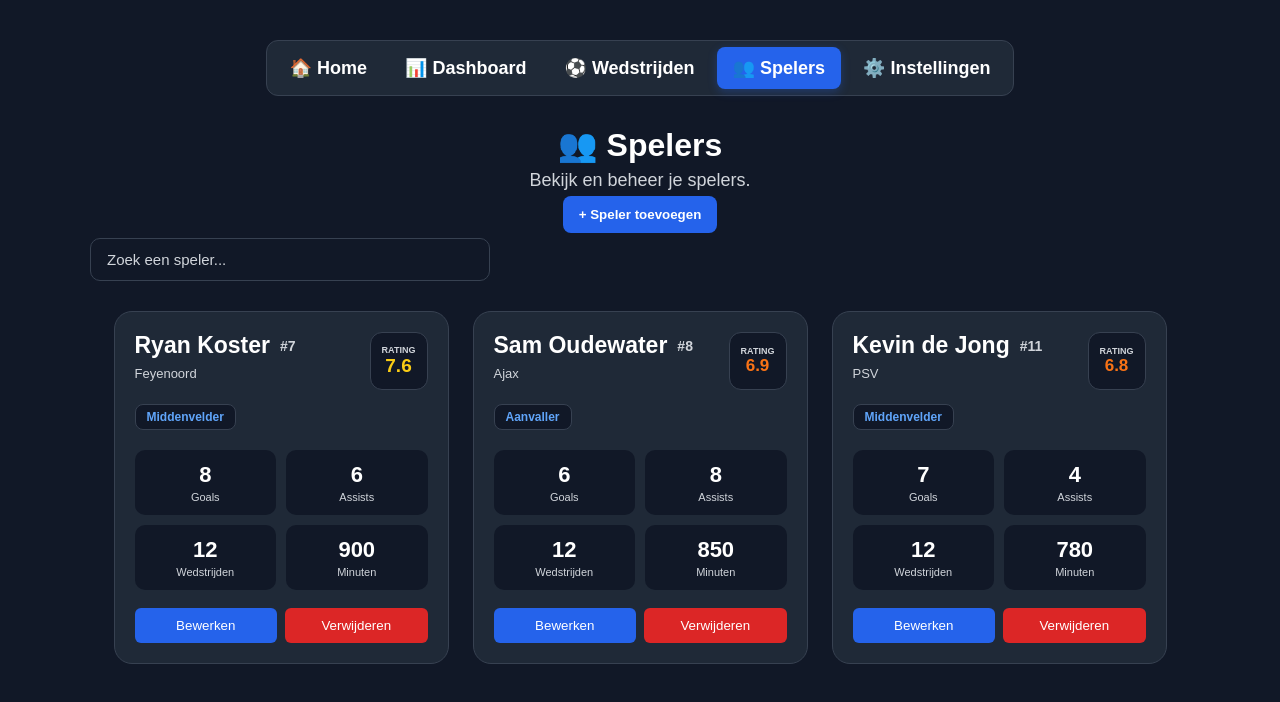
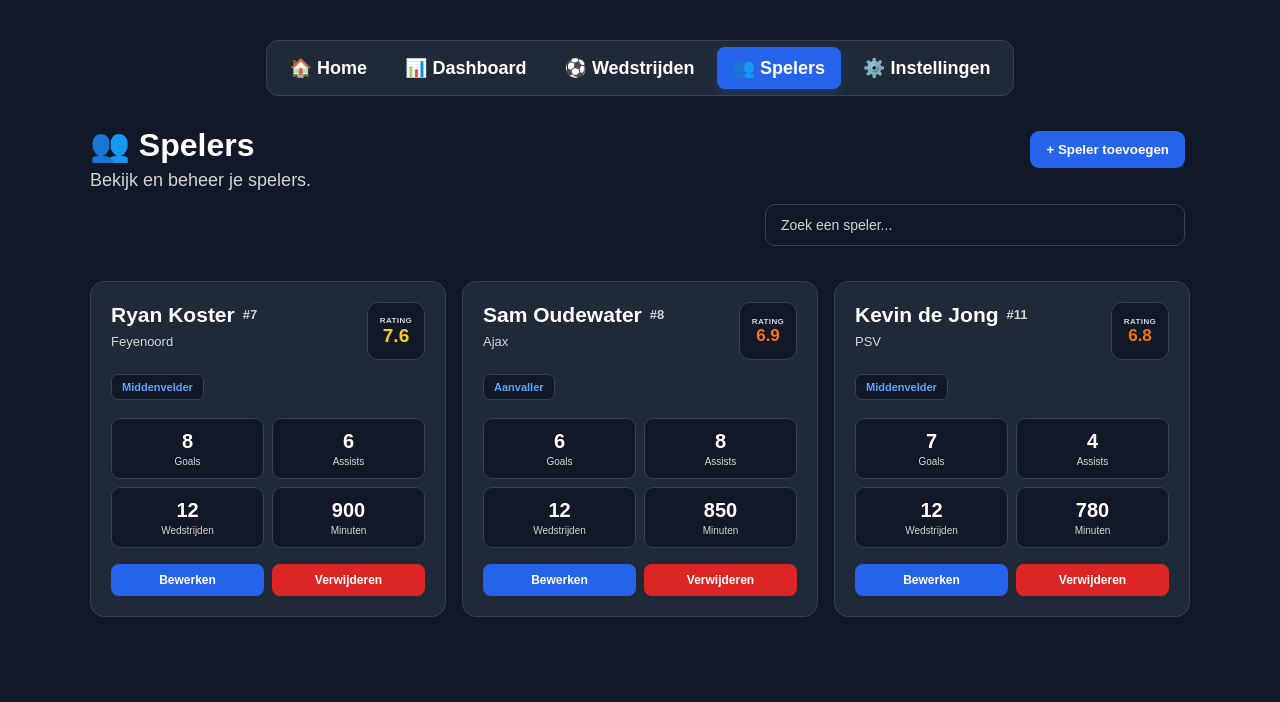
Before and after one commit to Ryan050409/simpel-design, a React (Vite) app: page /spelers in a window 1280 px wide. Shown: the top 702 px of the page. Built offline with nearby package versions, Linux system fonts and the light colour scheme.

Commit message:
thema in localstorage opslaan; bij popup voor spelers staat nu team bij

```diff
--- a/src/App.css
+++ b/src/App.css
@@ -692,16 +692,30 @@ nav a.active {
 
 .players {
   display: grid;
-  grid-template-columns: repeat(3, 335px);
-  justify-content: center;
-  gap: 24px;
+  grid-template-columns: repeat(3, minmax(0, 1fr));
+  gap: 16px;
+  width: 100%;
   max-width: 1100px;
   margin: 30px auto;
 }
 
 .players-page {
   width: 100%;
-}
+  max-width: 1100px;
+  margin: 0 auto;
+  text-align: left;
+}
+
+.players-page-header {
+  display: flex;
+  align-items: flex-start;
+  justify-content: space-between;
+  gap: 20px;
+  width: 100%;
+  margin: 0 auto 8px;
+  text-align: left;
+}
+
 .players-page-header h1,
 .matches-page-header h1,
 .dashboard-page-header h1,
@@ -709,6 +723,11 @@ nav a.active {
   margin: 0 0 6px;
 }
 
+.players-page-header .add-button {
+  flex-shrink: 0;
+  margin-left: auto;
+}
+
 .players-page-header p,
 .matches-page-header p,
 .dashboard-page-header p,
@@ -720,11 +739,12 @@ nav a.active {
 .matches-page {
   width: 100%;
 }
+
 .matches-page-actions {
   display: flex;
   flex-direction: column;
   align-items: flex-end;
-  gap: 6px;
+  gap: 8px;
 }
 
 .matches-page-actions .add-button {
@@ -735,10 +755,11 @@ nav a.active {
   margin: 0;
   justify-content: flex-end;
 }
+
 .add-button {
   flex-shrink: 0;
   padding: 11px 16px;
-  border-radius: 8px;
+  border-radius: 9px;
   background: #2563eb;
   color: white;
   text-decoration: none;
@@ -753,55 +774,59 @@ nav a.active {
   transform: translateY(-1px);
 }
 
+/* Spelerkaart */
+
 .player-card {
+  display: flex;
+  flex-direction: column;
+  min-width: 0;
   position: relative;
-  width: 100%;
   overflow: hidden;
+  padding: 20px;
+  margin: 0;
   background: var(--card-background);
   border: 1px solid var(--border-color);
-  border-radius: 18px;
-  padding: 20px;
-  margin: 0;
+  border-radius: 14px;
   color: var(--text-color);
   text-align: left;
+  cursor: pointer;
   transition:
     transform 0.2s ease,
     box-shadow 0.2s ease,
     border-color 0.2s ease;
-  cursor: pointer;
 }
 
 .player-card:hover {
   transform: translateY(-3px);
   border-color: #2563eb;
-  box-shadow: 0 10px 24px rgba(0, 0, 0, 0.22);
+  box-shadow: 0 10px 24px rgba(0, 0, 0, 0.2);
 }
 
 .player-card-header {
   display: flex;
   align-items: flex-start;
   justify-content: space-between;
-  gap: 15px;
+  gap: 14px;
 }
 
 .player-fullname-row {
   display: flex;
   align-items: center;
-  gap: 10px;
-  font-size: 22px;
+  flex-wrap: wrap;
+  gap: 8px;
 }
 
 .player-card h2 {
   margin: 0;
-  font-size: 23px;
+  color: var(--text-color);
+  font-size: 21px;
   line-height: 1.2;
-  color: var(--text-color);
 }
 
 .player-number {
   color: var(--muted-text-color);
-  font-size: 14px;
-  font-weight: bold;
+  font-size: 13px;
+  font-weight: 700;
 }
 
 .player-team {
@@ -810,23 +835,26 @@ nav a.active {
   font-size: 13px;
 }
 
+/* Rating */
+
 .player-rating {
   display: flex;
   flex-direction: column;
   align-items: center;
   justify-content: center;
   flex-shrink: 0;
-  min-width: 58px;
+  width: 58px;
   height: 58px;
   background: var(--secondary-background);
   border: 1px solid var(--border-color);
-  border-radius: 12px;
+  border-radius: 11px;
 }
 
 .player-rating span {
-  font-size: 9px;
-  color: var(--muted-text-color);
-  font-weight: bold;
+  color: var(--muted-text-color);
+  font-size: 8px;
+  font-weight: 700;
+  letter-spacing: 0.05em;
 }
 
 .rating-low {
@@ -854,57 +882,73 @@ nav a.active {
   font-size: 23px;
 }
 
+/* Positie */
+
 .player-position {
   display: inline-flex;
-  align-items: center;
+  align-self: flex-start;
   margin-top: 14px;
-  padding: 6px 11px;
-  border-radius: 8px;
+  padding: 6px 10px;
   background: var(--secondary-background);
   border: 1px solid var(--border-color);
+  border-radius: 7px;
   color: #60a5fa;
-  font-size: 12px;
+  font-size: 11px;
   font-weight: 700;
-  line-height: 1;
-}
+}
+
+/* Statistieken */
 
 .player-stats {
   display: grid;
-  grid-template-columns: repeat(2, 1fr);
-  gap: 10px;
-  margin-top: 20px;
+  grid-template-columns: repeat(2, minmax(0, 1fr));
+  gap: 8px;
+  margin-top: 18px;
 }
 
 .player-stat,
 .player-stats div {
+  min-width: 0;
+  padding: 11px 8px;
   background: var(--secondary-background);
-  border-radius: 10px;
-  padding: 12px;
+  border: 1px solid var(--border-color);
+  border-radius: 9px;
   text-align: center;
 }
 
 .player-stats strong {
   display: block;
-  font-size: 22px;
-  color: var(--text-color);
+  color: var(--text-color);
+  font-size: 20px;
+  line-height: 1.1;
 }
 
 .player-stats span {
   display: block;
-  margin-top: 3px;
-  color: var(--muted-text-color);
-  font-size: 11px;
-}
+  margin-top: 4px;
+  overflow: hidden;
+  color: var(--muted-text-color);
+  font-size: 10px;
+  text-overflow: ellipsis;
+  white-space: nowrap;
+}
+
+/* Actieknoppen */
 
 .player-actions {
   display: flex;
   gap: 8px;
-  margin-top: 18px;
+  margin-top: auto;
+  padding-top: 16px;
 }
 
 .player-actions button {
   flex: 1;
   margin: 0;
+  padding: 9px 10px;
+  border-radius: 8px;
+  font-size: 12px;
+  font-weight: 600;
 }
 
 .player-actions .edit-button {
@@ -922,7 +966,6 @@ nav a.active {
 .player-actions .delete-button:hover {
   background: #b91c1c;
 }
-
 /* Modal */
 
 .modal-overlay {
@@ -1543,25 +1586,20 @@ nav a.active {
 
 .player-search {
   width: 100%;
-  max-width: 1100px;
-  margin: 0 auto 20px;
-  text-align: left;
+  margin: 0 0 20px;
+  text-align: right;
 }
 
 .player-search input {
   width: 100%;
-  max-width: 400px;
-  margin: 0;
-  padding: 12px 16px;
+  max-width: 420px;
+  padding: 12px 15px;
   border: 1px solid var(--border-color);
   border-radius: 10px;
-  background-color: var(--input-background);
-  color: var(--text-color);
-  font-size: 15px;
+  background: var(--input-background);
+  color: var(--text-color);
+  font-size: 14px;
   outline: none;
-  transition:
-    border-color 0.2s ease,
-    box-shadow 0.2s ease;
 }
 
 .player-search input::placeholder {
--- a/src/App.tsx
+++ b/src/App.tsx
@@ -15,7 +15,10 @@ function App() {
   const [team, setTeam] = useState(() => {
     return localStorage.getItem("favoriteTeam") || "Feyenoord";
   });
-const [theme, setTheme] = useState<"dark" | "light">("dark");
+const [theme, setTheme] = useState<"dark" | "light">(() => {
+    const savedTheme = localStorage.getItem("theme");
+    return savedTheme === "light" ? "light" : "dark";
+  });
   const [playerList, setPlayerList] = useState<Player[]>(() => {
     const savedPlayers = localStorage.getItem("players");
 
@@ -190,6 +193,9 @@ const [theme, setTheme] = useState<"dark" | "light">("dark");
   useEffect(() => {
     localStorage.setItem("teams", JSON.stringify(teams));
   }, [teams]);
+  useEffect(() => {
+    localStorage.setItem("theme", theme);
+  }, [theme]);
 
   return (
     <BrowserRouter>
--- a/src/HomePage.tsx
+++ b/src/HomePage.tsx
@@ -45,7 +45,6 @@ function HomePage({ matches, playerList, team }: HomePageProps) {
     <div className="home-page">
       <div className="home-page-header">
         <div>
-          <span className="home-page-welcome-label">OVERZICHT</span>
           <h1>🏠 Welkom bij Voetbaltracker</h1>
           <p>Bekijk de prestaties en laatste wedstrijden van {team}.</p>
         </div>
--- a/src/PlayersPage.tsx
+++ b/src/PlayersPage.tsx
@@ -199,7 +199,7 @@ function PlayersPage({ playerList, setPlayerList, teams }: PlayersPageProps) {
             <h2>
               {selectedPlayer.firstname} {selectedPlayer.lastname}
             </h2>
-
+            <p>{selectedPlayer.team}</p>
             <p>{selectedPlayer.position}</p>
 
             <div className="player-stats">
```
